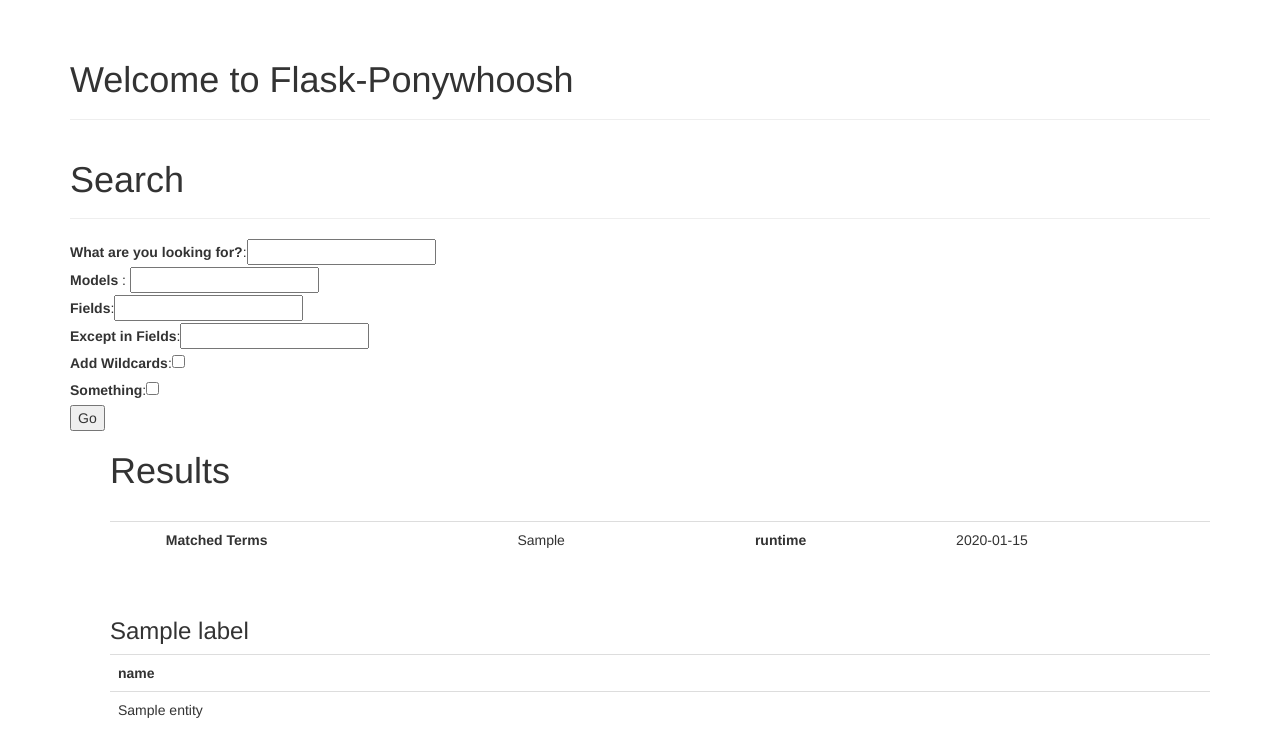
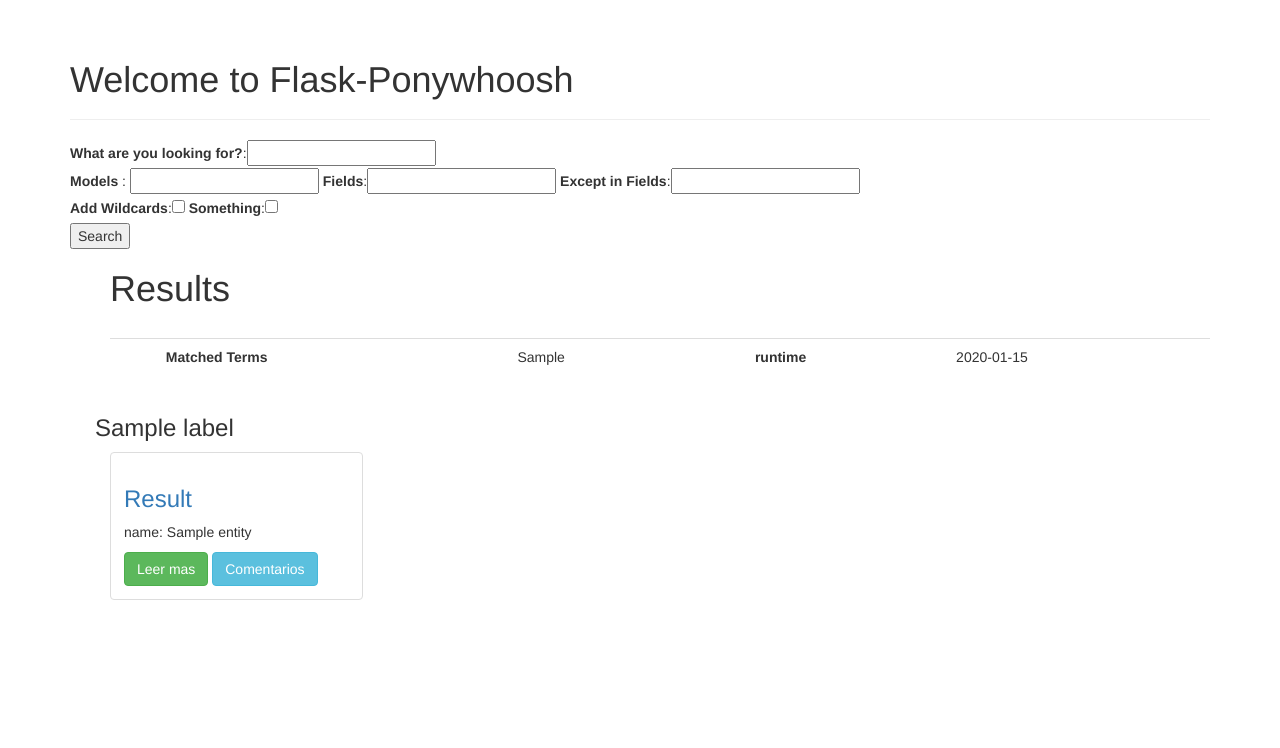
Before and after one commit to jonaprieto/flask-ponywhoosh, a Flask app: template templates/ponywhoosh/results.html in a window 1280 px wide. Shown: the part 52-800 px from the top of the page. Run offline with Flask 2, Linux system fonts and the light colour scheme; the template is opened without the code that fills it: values that come from a table or form of the project are taken from there, most other values are stand-ins (such as "Sample title", 1, 10 or a date in 2020); parts of the project's set-up code (start-up, migrations or seed data) failed here and were passed over; some libraries are stand-ins or nearby versions.

Commit message:
modifying the way results are shown

```diff
--- a/templates/ponywhoosh/results.html
+++ b/templates/ponywhoosh/results.html
@@ -3,33 +3,28 @@
 {% import "bootstrap/wtf.html" as wtf %}
 {% block title %}Flasky{% endblock %}
 {% block page_content %}
+
 <div class="page-header">
 	<h1>Welcome to Flask-Ponywhoosh</h1>
 </div>
 
-<div class="page-header">
-	<h1>Search</h1>
-</div>
+
 <form method="POST" action="/ponywhoosh">
 	{{ form.hidden_tag() }}
-	<div>{{form.query.label}}:{{form.query(class="css_class")}}</div>
+	<div>{{form.query.label}}:{{form.query(class="css_class")}}
+	</div>
 	<div>
 		{{form.models.label}} : {{form.models(class= "css_class")}}
-	</div>
-	<div>
 		{{form.fields.label}}:{{form.fields(class= "css_class")}}
-	</div>
-	<div>
 		{{form.except_field.label}}:{{form.except_field(class= "css_class")}}
 	</div>
 	<div>
 		{{form.wildcards.label}}:{{form.wildcards(class= "css_class")}}
-	</div>
-	<div>
+
 		{{form.something.label}}:{{form.something(class= "css_class")}}
 	</div>
 
-		<input type="submit" value="Go">
+		<input type="submit" value="Search">
 
 </form>
 
@@ -42,7 +37,46 @@
 <td><th>runtime</th></td>
 <td>{{results['runtime']}}</td>
 </table>
-<br>
+
+{%for l in labels%}
+{%if results["results"][l]["items"] != []%}
+<div class="row">
+<h3>{{l}}</h3>
+
+	{% for  result  in results["results"][l]["items"] %}
+	<div class="col-xs-12 col-md-3">
+		<div class="thumbnail">
+			<div class="caption">
+
+				<h3><a href="">Result</a></h3>
+
+				{%for s in results["results"][l]["items"][0]["entity"].keys() %}
+				{%with%}
+				{%set r=result['entity']%}
+
+				<p>{{s}}:  {{r[s]}}</p>
+				{%endwith%}
+				{%endfor%}
+
+				<a href="#seccion" class="btn btn-success btn-cen" data-toggle="collapse">Leer mas</a>
+				<botton class="btn btn-info btn-comen hidden-xs hidden-sm">Comentarios</botton>
+				<div class="collapse" id="seccion">
+					<br>
+					<div class="well">
+					<p>In construction</p>
+					</div>
+				</div>
+			</div>
+
+		</div>
+	</div>
+	{%endfor%}
+</div>
+
+{%endif%}
+
+{%endfor%}
+<!-- <br>
 {%for l in labels%}
 {%if results["results"][l]["items"] != []%}
 <h3>{{l}}</h3>
@@ -73,5 +107,5 @@
 
 {%endfor%}
 
-</ul>
+</ul> -->
 {% endblock %}
```
